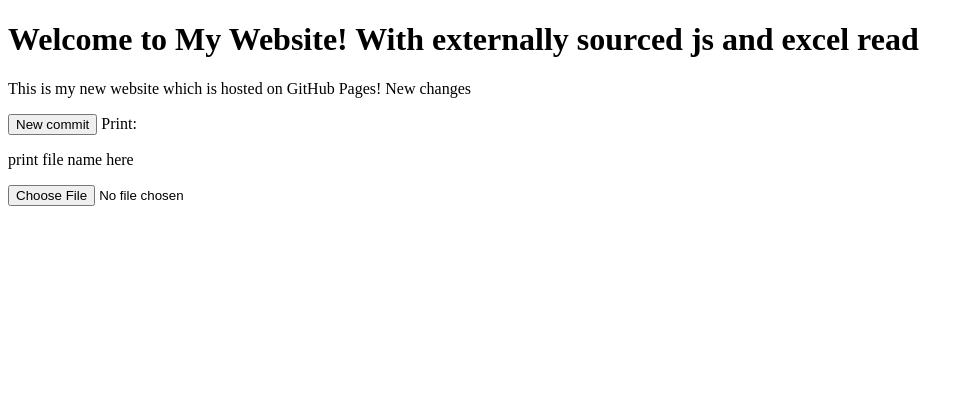
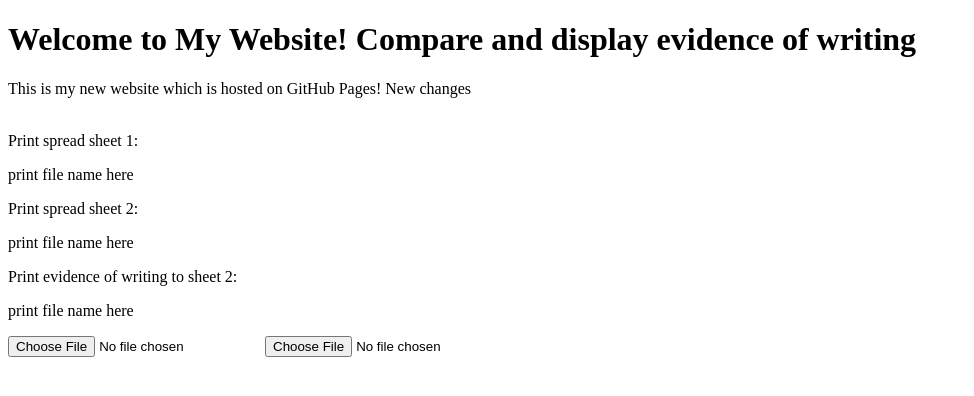
Before and after one commit to ellisrgrz/ellisrgrz.github.io, a plain HTML site: page index.html in a window 1280 px wide. Shown: the whole page, without its empty margins (0-974 px from the left). Drawn offline with Linux system fonts and the light colour scheme.

Commit message:
Update index.html
Added three print panes for another sheet and evidence of writing.

```diff
--- a/index.html
+++ b/index.html
@@ -9,14 +9,20 @@
   </head>
   <body>
     <main>
-        <h1>Welcome to My Website! With externally sourced js and excel read </h1>
-        <p>This is my new website which is hosted on GitHub Pages! New changes</p>
-        <button>New commit</button>
-        Print: <p id="print">print file name here</p>
+        <h1>Welcome to My Website! Compare and display evidence of writing </h1>
+        <p>This is my new website which is hosted on GitHub Pages! New changes</p><br>
+        <!--button>New commit</button-->
+        Print spread sheet 1: <p id="print">print file name here</p>
+        Print spread sheet 2: <p id="print2">print file name here</p>
+        Print evidence of writing to sheet 2: <p id="print3">print file name here</p>
         <input type="file" id="inputfile"/>
+        <input type="file" id="inputfile2"/>
         <script>
             const inp = document.getElementById("inputfile")
+            const inp2 = document.getElementById("inputfile2")
             const prnt = document.getElementById("print")
+            const prnt2 = document.getElementById("print2")
+            const prnt3 = document.getElementById("print3")
             inp.addEventListener('change', function(){
                 //console.log(inp.files[0].name)
                 readXlsxFile(inp.files[0]).then(function(data){
@@ -24,6 +30,14 @@
                     prnt.innerHTML = "Here's the read excel data: " + data;
                 })
             })
+            inp2.addEventListener('change', function(){
+                  //console.log(inp.files[0].name)
+                  readXlsxFile(inp2.files[0]).then(function(data){
+                      console.log(data);
+                      prnt2.innerHTML = "Here's the read excel data: " + data;
+                  })
+             })
+
         </script>
         <!--script src="index.js"></script-->
     </main>
```
